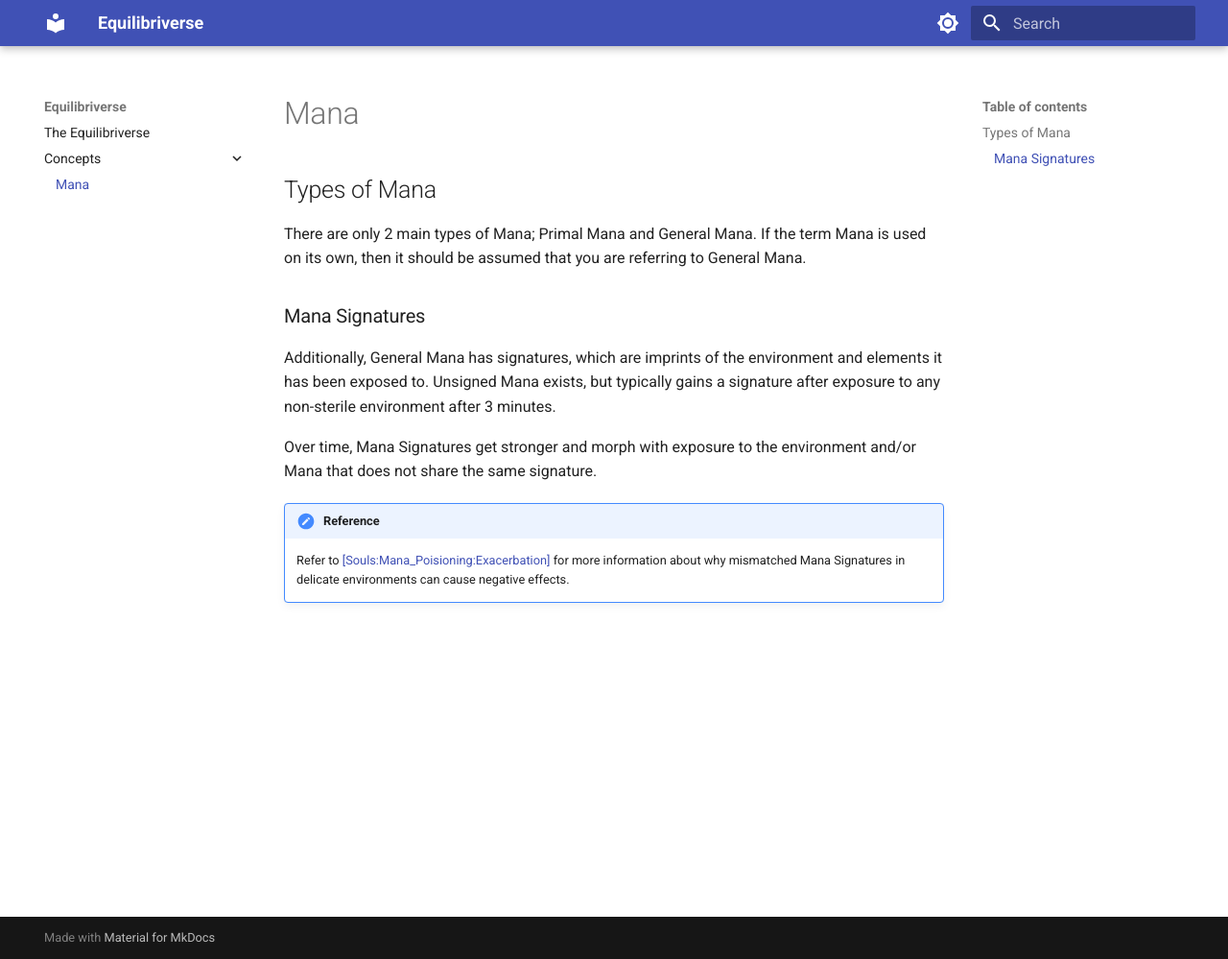
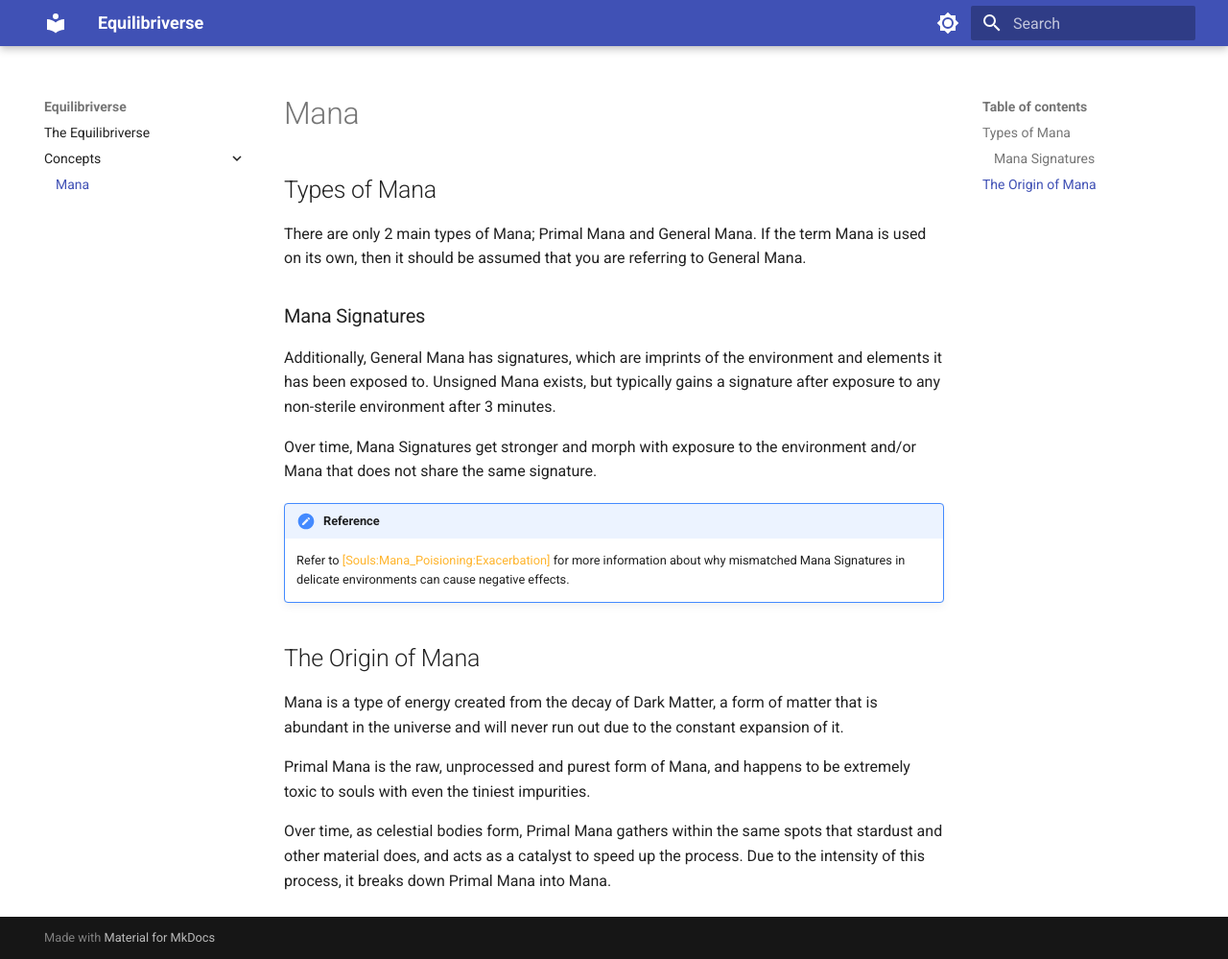
Before and after one commit to Yu-Vitaqua-fer-Chronos/Equilibriverse, an MkDocs documentation site: the page built from docs/concepts/mana.md, in a window 1280 px wide and 999 px high. Shown: the whole window at 96% size. Built offline with MkDocs 1.6.1 and Material for MkDocs 9.7.7, drawn with Linux system fonts in a browser that asks for light colours.

Commit message:
Updated mana entry, fixed the highlightong

```diff
--- a/docs/concepts/mana.md
+++ b/docs/concepts/mana.md
@@ -15,6 +15,20 @@ to the environment and/or Mana that does not share the same signature.
 
 !!! note "Reference"
 
-    Refer to <a class="reference" href="/">[Souls:Mana_Poisioning:Exacerbation]</a>
+    Refer to <a href="/" class="reference">[Souls:Mana_Poisioning:Exacerbation]</a>
     for more information about why mismatched Mana Signatures in
     delicate environments can cause negative effects.
+
+## The Origin of Mana
+Mana is a type of energy created from the decay of Dark Matter, a
+form of matter that is abundant in the universe and will never run
+out due to the constant expansion of it.
+
+Primal Mana is the raw, unprocessed and purest form of Mana, and
+happens to be extremely toxic to souls with even the tiniest
+impurities.
+
+Over time, as celestial bodies form, Primal Mana gathers within
+the same spots that stardust and other material does, and acts as a
+catalyst to speed up the process. Due to the intensity of this
+process, it breaks down Primal Mana into Mana.
--- a/docs/stylesheets/extra.css
+++ b/docs/stylesheets/extra.css
@@ -1,11 +1,19 @@
-.reference {
+.reference:link {
   color: #FFB52E;
-}
-
-.reference:hover {
-  color: #FFC55C;
 }
 
 .reference:visited {
   color: #FFA500;
 }
+
+.reference:hover {
+  color: #FFC55C !important;
+}
+
+.reference:active {
+  color: #D18700 !important;
+}
+
+.reference:focus {
+  color: #D18700 !important;
+}
--- a/mkdocs.yml
+++ b/mkdocs.yml
@@ -2,6 +2,11 @@ site_name: Equilibriverse
 
 markdown_extensions:
   - admonition
+  - toc:
+      permalink: 🔗
+
+extra_css:
+  - stylesheets/extra.css
 
 theme:
   name: material
```
